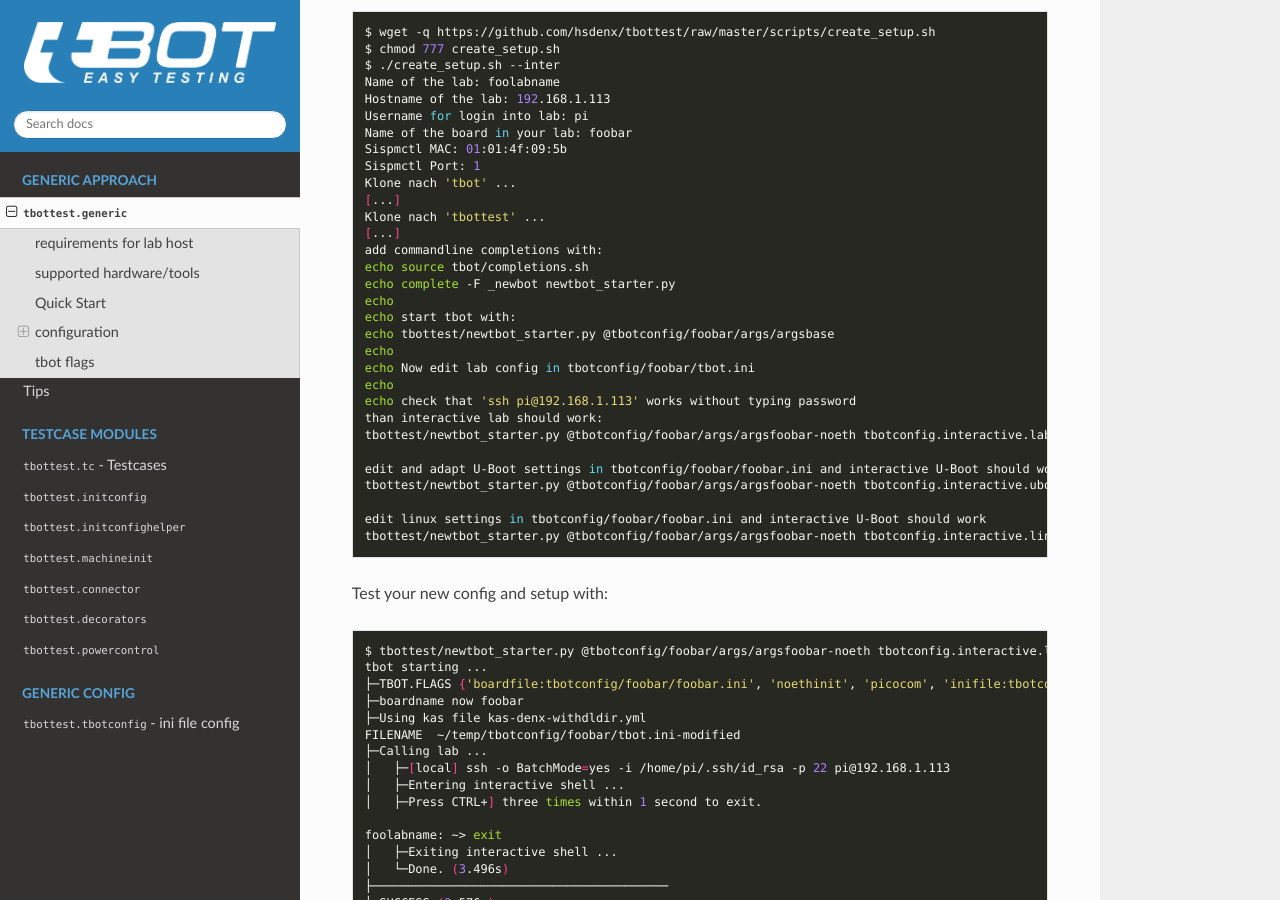
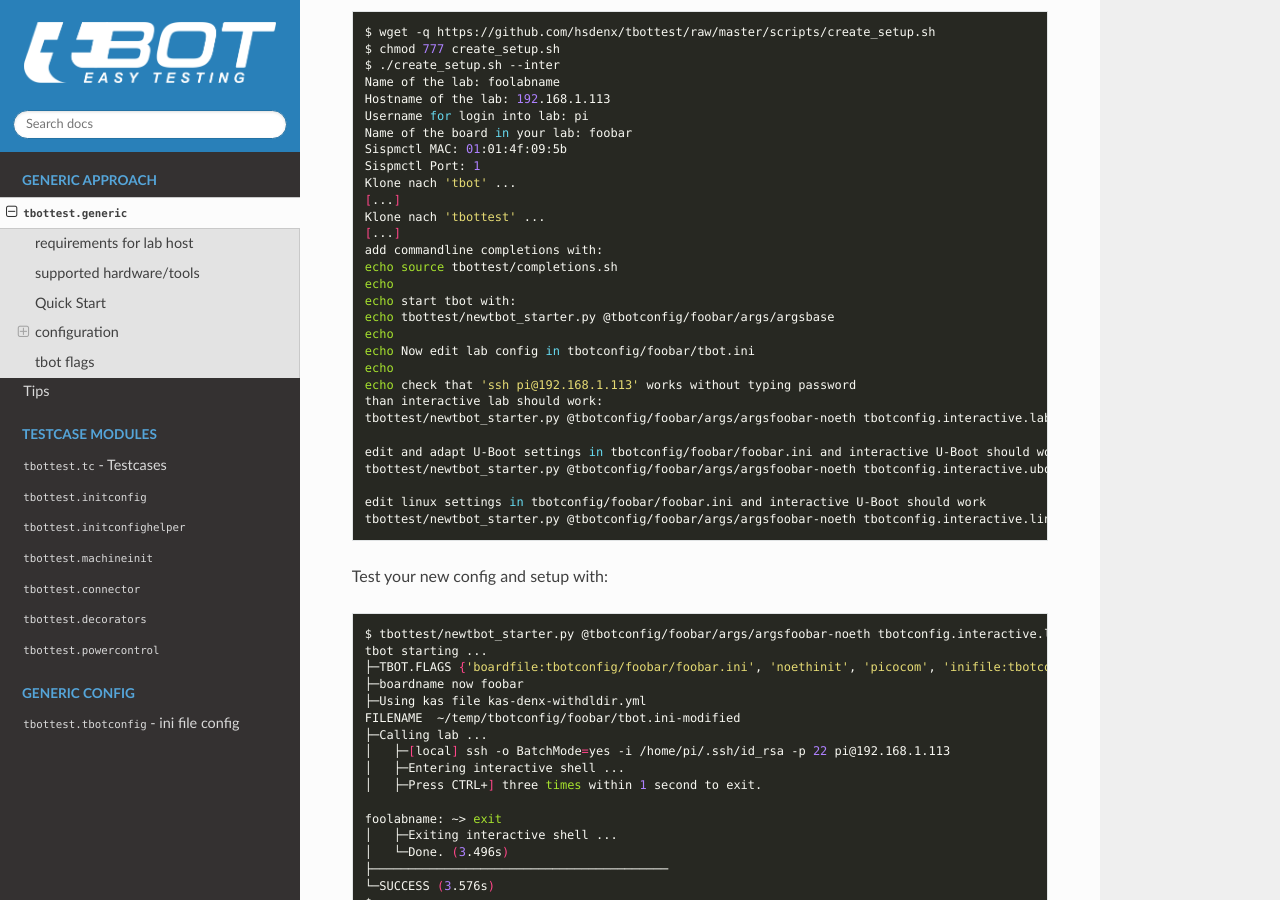
Before and after one commit to hsdenx/tbottest, a Sphinx documentation site: the page built from Documentation/generic.rst, in a window 1280 px wide and 900 px high, scrolled down 1295 px. Built offline with Sphinx 7.4.7 and the Read the Docs theme 2.0.0, drawn with Linux system fonts in a browser that asks for light colours; pages that are not in the unit, such as notebooks, are missing from menus.

Commit message:
add our own completions.sh script
adapt completions.sh script from tbot, so it works with
our starter script and autcompletion works with argumentfiles.

Signed-off-by: Heiko Schocher <hs@denx.de>

```diff
--- a/Documentation/generic.rst
+++ b/Documentation/generic.rst
@@ -73,8 +73,7 @@ Here an example run:
     Klone nach 'tbottest' ...
     [...]
     add commandline completions with:
-    echo source tbot/completions.sh
-    echo complete -F _newbot newtbot_starter.py
+    echo source tbottest/completions.sh
     echo
     echo start tbot with:
     echo tbottest/newtbot_starter.py @tbotconfig/foobar/args/argsbase
--- a/Documentation/tips.rst
+++ b/Documentation/tips.rst
@@ -8,8 +8,7 @@ enable commandline completions with:
 
 .. code-block:: bash
 
-        $ source ../tbot/completions.sh
-        $ complete -F _newbot newtbot_starter.py
+        $ source tbottest/completions.sh
 
 
 fast testcase development
```
Also changed, not shown: 2 other files.
